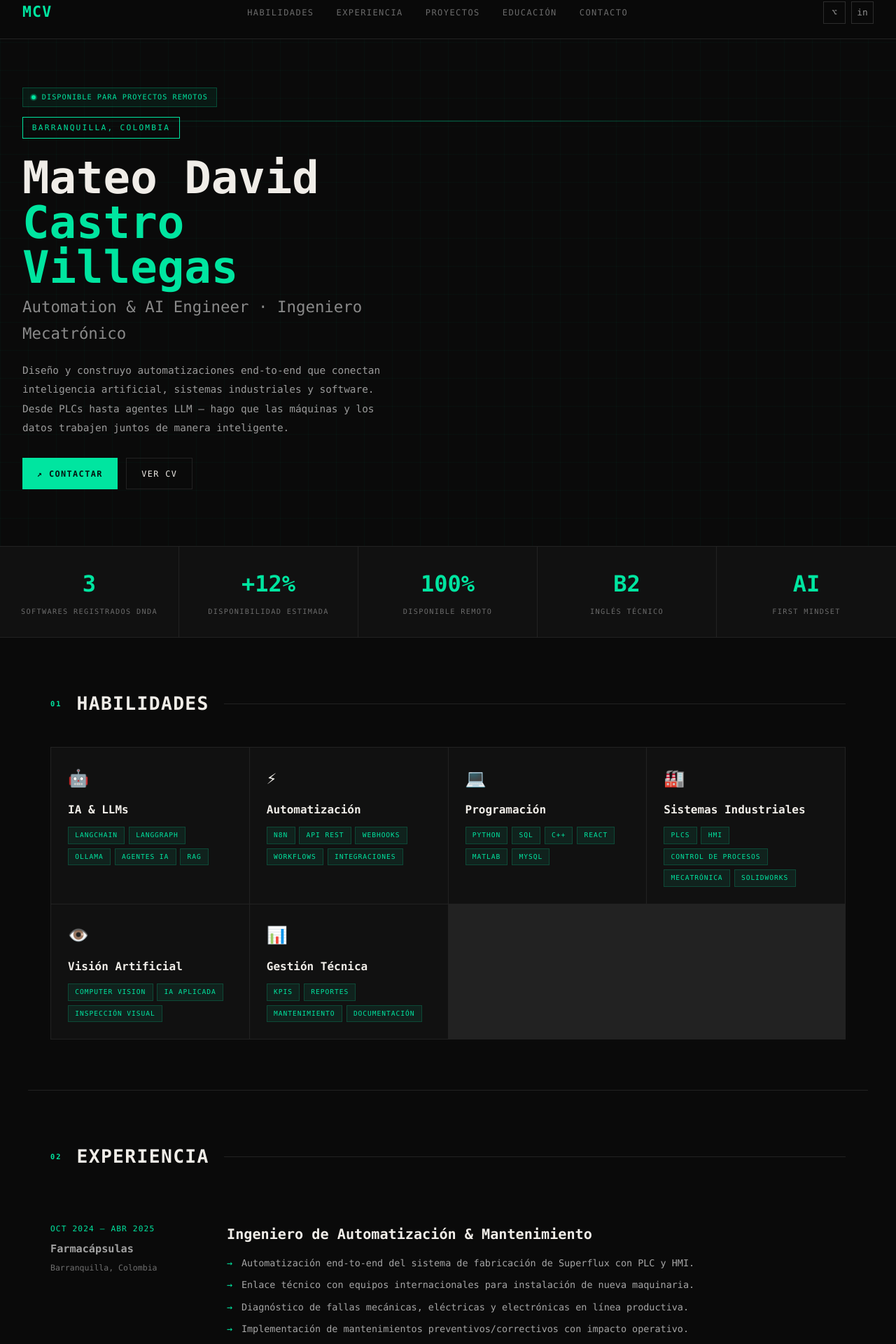
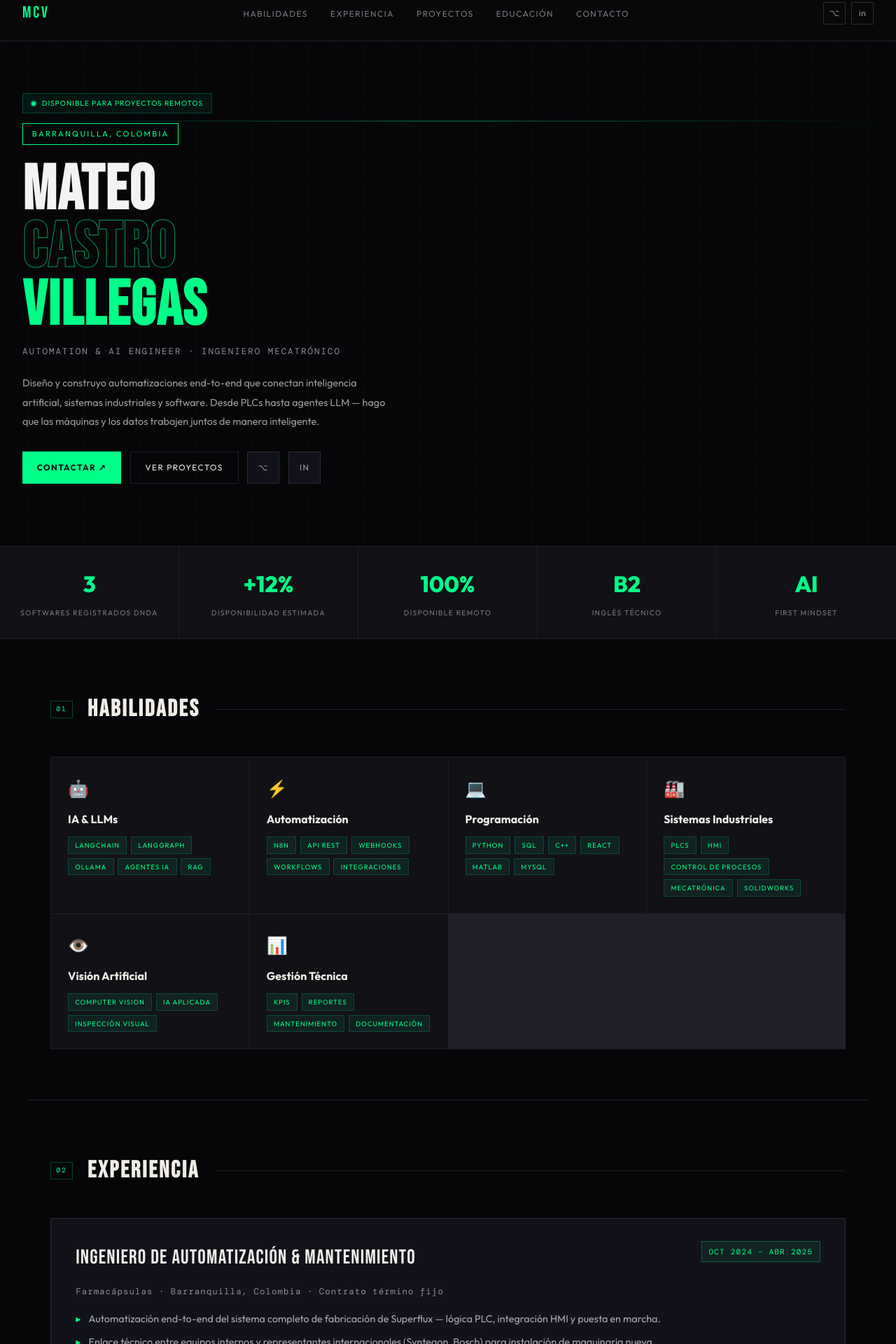
Before and after one commit to theo272004/mi-cv-web, a React (Vite) app: page / in a window 1280 px wide. Shown: the part 20-1940 px from the top of the page at 70% size. Built offline with nearby package versions, Linux system fonts and the light colour scheme.

Commit message:
Match reference visual style for hero and experience sections

```diff
--- a/src/App.css
+++ b/src/App.css
@@ -1,13 +1,15 @@
+@import url('https://fonts.googleapis.com/css2?family=Bebas+Neue&family=DM+Mono:wght@400;500&family=Outfit:wght@300;400;600;700;800&display=swap');
+
 :root {
-  --bg: #0a0a0a;
-  --surface: #111111;
-  --surface2: #161616;
-  --accent: #00e5a0;
-  --accent2: #0af0ff;
+  --bg: #060608;
+  --surface: #111116;
+  --surface2: #16161c;
+  --accent: #00ff88;
+  --accent2: #00d4ff;
   --text: #f0ede8;
-  --muted: #6b6b6b;
-  --border: #222;
-  --glow: rgba(0, 229, 160, 0.15);
+  --muted: #7a7a86;
+  --border: #1f1f28;
+  --glow: rgba(0, 255, 136, 0.15);
 }
 
 * { margin: 0; padding: 0; box-sizing: border-box; }
@@ -15,8 +17,8 @@ html { scroll-behavior: smooth; }
 body {
   background: var(--bg);
   color: var(--text);
-  font-family: 'Consolas', 'Space Mono', monospace;
-  font-size: 14px;
+  font-family: 'Outfit', sans-serif;
+  font-size: 15px;
   line-height: 1.7;
   overflow-x: hidden;
 }
@@ -49,10 +51,10 @@ nav {
 }
 
 .nav-logo {
-  font-weight: 800;
-  font-size: 1.35rem;
+  font-family: 'Bebas Neue', sans-serif;
+  font-size: 1.45rem;
   color: var(--accent);
-  letter-spacing: 0.05em;
+  letter-spacing: 0.12em;
   text-decoration: none;
 }
 
@@ -149,18 +151,25 @@ nav {
 }
 
 .hero-name {
-  font-size: clamp(2.6rem, 5vw, 4.4rem);
-  font-weight: 800;
-  line-height: 1;
-  margin-bottom: 0.3rem;
+  font-family: 'Bebas Neue', sans-serif;
+  font-size: clamp(4rem, 7vw, 7rem);
+  line-height: 0.92;
+  letter-spacing: 0.02em;
+  margin-bottom: 0.9rem;
   animation: fadeUp 0.7s 0.1s ease both;
 }
 
-.hero-name span { display: block; color: var(--accent); }
+.hero-name span { display: block; }
+.hero-name .line1 { color: #f3f3f3; }
+.hero-name .line2 { -webkit-text-stroke: 1px rgba(0,255,136,0.6); color: transparent; }
+.hero-name .line3 { color: var(--accent); }
 
 .hero-title {
-  font-size: clamp(1rem, 2vw, 1.4rem);
-  color: #8a8a8a;
+  font-family: 'DM Mono', monospace;
+  font-size: 0.78rem;
+  letter-spacing: 0.16em;
+  color: #8d8d98;
+  text-transform: uppercase;
   margin-bottom: 1.3rem;
   animation: fadeUp 0.7s 0.2s ease both;
 }
@@ -193,6 +202,20 @@ nav {
 
 .btn-ghost { background: transparent; color: var(--text); border: 1px solid var(--border); }
 .btn-ghost:hover { border-color: var(--accent); color: var(--accent); transform: translateY(-2px); }
+
+.btn-icon {
+  width: 46px;
+  justify-content: center;
+  padding: 0.72rem 0;
+  border: 1px solid #2d2d38;
+  color: #a0a0ad;
+  background: #12121a;
+}
+.btn-icon:hover {
+  border-color: var(--accent2);
+  color: var(--accent2);
+  transform: translateY(-2px);
+}
 
 .hero-right {
   position: relative;
@@ -279,8 +302,20 @@ section { padding: 4.5rem 2rem; max-width: 1200px; margin: 0 auto; }
 .section-bordered { border-top: 1px solid var(--border); }
 
 .section-header { display: flex; align-items: center; gap: 1.3rem; margin-bottom: 2.4rem; }
-.section-num { font-size: 0.65rem; letter-spacing: 0.2em; color: var(--accent); font-weight: 700; }
-.section-title { font-size: 1.65rem; font-weight: 800; letter-spacing: 0.05em; text-transform: uppercase; }
+.section-num {
+  font-family: 'DM Mono', monospace;
+  font-size: 0.62rem;
+  letter-spacing: 0.2em;
+  color: var(--accent);
+  border: 1px solid rgba(0,255,136,0.25);
+  padding: 0.2rem 0.45rem;
+}
+.section-title {
+  font-family: 'Bebas Neue', sans-serif;
+  font-size: 2.1rem;
+  letter-spacing: 0.08em;
+  text-transform: uppercase;
+}
 .section-line { flex: 1; height: 1px; background: var(--border); }
 
 .skills-grid { display: grid; grid-template-columns: repeat(auto-fit, minmax(240px, 1fr)); gap: 1px; background: var(--border); border: 1px solid var(--border); }
@@ -293,14 +328,40 @@ section { padding: 4.5rem 2rem; max-width: 1200px; margin: 0 auto; }
 .skill-tags { display: flex; flex-wrap: wrap; gap: 0.36rem; }
 .tag { font-size: 0.6rem; letter-spacing: 0.1em; text-transform: uppercase; padding: 0.2rem 0.58rem; background: rgba(0,229,160,0.08); border: 1px solid rgba(0,229,160,0.2); color: var(--accent); }
 
-.exp-item { display: grid; grid-template-columns: 220px 1fr; gap: 2rem; padding: 2rem 0; border-bottom: 1px solid var(--border); }
-.exp-date { font-size: 0.7rem; letter-spacing: 0.1em; color: var(--accent); text-transform: uppercase; margin-bottom: 0.45rem; }
-.exp-company { font-size: 0.95rem; font-weight: 700; color: #a2a2a2; }
-.exp-location { font-size: 0.72rem; color: #707070; margin-top: 0.25rem; }
-.exp-role { font-size: 1.26rem; font-weight: 700; margin-bottom: 0.9rem; }
-.exp-bullets { list-style: none; display: grid; gap: 0.52rem; }
-.exp-bullets li { display: flex; gap: 0.8rem; font-size: 0.84rem; color: #a6a6a6; }
-.exp-bullets li::before { content: '→'; color: var(--accent); }
+.exp-panel {
+  background: #12121a;
+  border: 1px solid #2a2a36;
+  padding: 2rem 2.2rem;
+}
+.exp-top-row {
+  display: flex;
+  justify-content: space-between;
+  align-items: flex-start;
+  gap: 1rem;
+  margin-bottom: 0.8rem;
+}
+.exp-date {
+  font-family: 'DM Mono', monospace;
+  font-size: 0.68rem;
+  letter-spacing: 0.12em;
+  color: var(--accent);
+  border: 1px solid rgba(0,255,136,0.28);
+  background: rgba(0,255,136,0.07);
+  padding: 0.3rem 0.6rem;
+  text-transform: uppercase;
+  white-space: nowrap;
+}
+.exp-company {
+  font-family: 'DM Mono', monospace;
+  font-size: 0.78rem;
+  color: #8f8f9f;
+  letter-spacing: 0.08em;
+  margin-bottom: 1rem;
+}
+.exp-role { font-size: 1.8rem; font-family: 'Bebas Neue', sans-serif; letter-spacing: 0.04em; }
+.exp-bullets { list-style: none; display: grid; gap: 0.56rem; }
+.exp-bullets li { display: flex; gap: 0.7rem; font-size: 0.9rem; color: #aaaab8; }
+.exp-bullets li::before { content: '▸'; color: var(--accent); }
 
 .projects-grid { display: grid; grid-template-columns: repeat(3, 1fr); gap: 1px; background: var(--border); border: 1px solid var(--border); }
 .project-card { background: var(--surface); padding: 1.5rem; position: relative; }
@@ -356,7 +417,7 @@ footer { padding: 1.2rem 2rem; display: flex; justify-content: space-between; bo
   .hero-left { padding: 6.8rem 1rem 3rem; }
   section { padding: 3rem 1rem; }
   .stats-bar { grid-template-columns: repeat(2, 1fr); }
-  .exp-item { grid-template-columns: 1fr; }
+  .exp-top-row { flex-direction: column; align-items: flex-start; }
   .projects-grid { grid-template-columns: 1fr; }
   .edu-grid { grid-template-columns: 1fr; }
   .contact-inner { grid-template-columns: 1fr; padding: 3rem 1rem 1rem; }
--- a/src/App.jsx
+++ b/src/App.jsx
@@ -97,20 +97,21 @@ function App() {
           <div className="status-pill"><span className="status-dot"></span>Disponible para proyectos remotos</div>
           <span className="hero-tag">Barranquilla, Colombia</span>
           <h1 className="hero-name">
-            Mateo David
-            <span>Castro Villegas</span>
+            <span className="line1">MATEO</span>
+            <span className="line2">CASTRO</span>
+            <span className="line3">VILLEGAS</span>
           </h1>
-          <p className="hero-title">Automation & AI Engineer · Ingeniero Mecatrónico</p>
+          <p className="hero-title">AUTOMATION & AI ENGINEER · INGENIERO MECATRÓNICO</p>
           <p className="hero-desc">
             Diseño y construyo automatizaciones end-to-end que conectan inteligencia artificial,
             sistemas industriales y software. Desde PLCs hasta agentes LLM — hago que las máquinas
             y los datos trabajen juntos de manera inteligente.
           </p>
           <div className="hero-cta">
-            <a href="#contact" className="btn btn-primary">↗ Contactar</a>
-            <a href={assetUrl('certificados/CV_Mateo_David_Castro_Villegas.pdf')} target="_blank" rel="noreferrer" className="btn btn-ghost">
-              Ver CV
-            </a>
+            <a href="#contact" className="btn btn-primary">Contactar ↗</a>
+            <a href="#projects" className="btn btn-ghost">Ver proyectos</a>
+            <a href="https://github.com/theo272004" target="_blank" rel="noreferrer" className="btn btn-icon">⌥</a>
+            <a href="https://www.linkedin.com/in/mateo-castro-villegas-84b738340" target="_blank" rel="noreferrer" className="btn btn-icon">in</a>
           </div>
         </div>
 
@@ -164,21 +165,19 @@ function App() {
 
       <section id="experience" className="section-bordered">
         <div className="section-header reveal"><span className="section-num">02</span><h2 className="section-title">Experiencia</h2><div className="section-line"></div></div>
-        <div className="exp-item reveal">
-          <div className="exp-meta">
+        <div className="exp-panel reveal">
+          <div className="exp-top-row">
+            <div className="exp-role">Ingeniero de Automatización & Mantenimiento</div>
             <div className="exp-date">Oct 2024 – Abr 2025</div>
-            <div className="exp-company">Farmacápsulas</div>
-            <div className="exp-location">Barranquilla, Colombia</div>
           </div>
-          <div className="exp-content">
-            <div className="exp-role">Ingeniero de Automatización & Mantenimiento</div>
-            <ul className="exp-bullets">
-              <li>Automatización end-to-end del sistema de fabricación de Superflux con PLC y HMI.</li>
-              <li>Enlace técnico con equipos internacionales para instalación de nueva maquinaria.</li>
-              <li>Diagnóstico de fallas mecánicas, eléctricas y electrónicas en línea productiva.</li>
-              <li>Implementación de mantenimientos preventivos/correctivos con impacto operativo.</li>
-            </ul>
-          </div>
+          <div className="exp-company">Farmacápsulas · Barranquilla, Colombia · Contrato término fijo</div>
+          <ul className="exp-bullets">
+            <li>Automatización end-to-end del sistema completo de fabricación de Superflux — lógica PLC, integración HMI y puesta en marcha.</li>
+            <li>Enlace técnico entre equipos internos y representantes internacionales (Syntegon, Bosch) para instalación de maquinaria nueva.</li>
+            <li>Elaboración de informes técnicos, registros operativos y tableros de KPIs para decisiones del equipo de operaciones.</li>
+            <li>Diagnóstico y resolución autónoma de fallas complejas: mecánicas, eléctricas y electrónicas.</li>
+            <li>Cronogramas de mantenimiento preventivo/correctivo que redujeron tiempos de inactividad en producción crítica.</li>
+          </ul>
         </div>
       </section>
 
```
